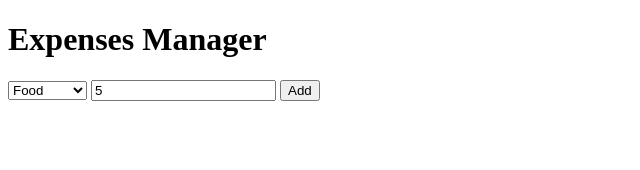
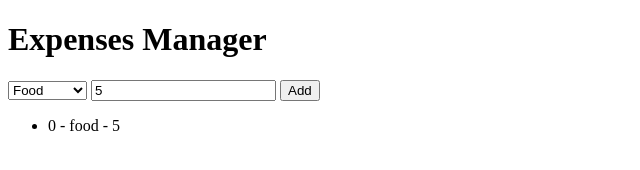
Before and after one commit to janesessive/expenses, a plain HTML site: page index.html in a window 1280 px wide. Both pictures are taken after typing "5" into the empty fields and a click on the button "Add". Shown: the full height of the page, 0-640 px from the left. Drawn offline with Linux system fonts and the light colour scheme.

Commit message:
completed version 1

```diff
--- a/index.html
+++ b/index.html
@@ -16,11 +16,10 @@
               </select>
         <input id="userinput" type="number" placeholder="enter amount">
         <button id="add">Add</button>
-        <ul>
-
-        </ul>
+        <div id="expenseList"></div>
 
         <script type="text/javascript" src="expenseStore.js"></script>
+        <script type="text/javascript" src="listBuilder.js"></script>
 
         <script type="text/javascript" src="script.js"></script>
 
--- /dev/null
+++ b/listBuilder.js
@@ -0,0 +1,20 @@
+const listBuilder = ( function(){
+    function createList(items) {
+        var ul = document.createElement("ul");
+        for (let i = 0; i< items.length; i++) {
+          const element = items[i];
+          _createListElement(ul, element);
+
+        }
+        return ul;
+     }
+
+     function _createListElement(ul, value) {
+         var li = document.createElement("li");
+         li.appendChild(document.createTextNode(value));
+         ul.appendChild(li);
+     }
+     return {
+         build: createList
+     }
+})()
--- a/script.js
+++ b/script.js
@@ -2,28 +2,44 @@
 var button = document.getElementById("add");
 var input = document.getElementById("userinput");
 var inputCateg = document.getElementById("expCategory");
-var ul = document.querySelector("ul");
+var div = document.getElementById("expenseList");
+// items are string array:
 
 
+function buildExpenseList(){
+    const items =[];
+    const array = expenseStore.get();
+    for (let index = 0; index < array.length; index++) {
+        const element = array[index];
+        items.push(element.id + " - " + element.category + " - " + element.amount);
 
-// function createListElement() {
-// 	var li = document.createElement("li");
-// 	li.appendChild(document.createTextNode(input.value + " " + inputCateg.value));
-// 	ul.appendChild(li);
-// 	input.value = "";
+    }
 
-// }
+    const ul = listBuilder.build(items);
+    return ul;
+
+}
+function showExpenseList() {
+   const ul =  buildExpenseList();
+//    console.log(ul);
+   div.innerHTML = "";
+   div.appendChild(ul);
+}
+function addRecordToStore(){
+    expenseStore.add(inputCateg.value, input.value);
+    showExpenseList();
+}
 
 function addListAfterClick() {
 	if (input.value.length > 0) {
-    expenseStore.add(inputCateg.value, input.value);
+    	addRecordToStore();
     //asdfasdfasdf
 	}
 }
 
 function addListAfterKeypress(event) {
 	if (input.value.length > 0 && event.keyCode === 13) {
-        expenseStore.add(inputCateg.value, input.value);
+ addRecordToStore()
         //asdfasdf
 	}
 }
@@ -34,32 +50,16 @@ function addListAfterKeypress(event) {
 function editExpenses(){};
 
 
-function showExpenses(records) {
-    console.log("expenses count :", records.length);
-    for (var i = 0; i < records.length; i++) {
-        let record = records[i];
-        console.log(record.category + ": " + record.amount + " - " + record.date);
-    }
+// function showExpenses(records) {
+//     console.log("expenses count :", records.length);
+//     for (var i = 0; i < records.length; i++) {
+//         let record = records[i];
+//         console.log(record.category + ": " + record.amount + " - " + record.date);
+//     }
 
-}
+// }
 
-function main(){
-    expenseStore.add("transport", 100.00);
-    expenseStore.add("cinema", 25.00);
-    expenseStore.add("food", 125.00);
 
-    console.log("before delete");
-    showExpenses(expenseStore.get());
-
-    expenseStore.delete(0);
-    console.log("after delete");
-    showExpenses(expenseStore.get());
-    console.log("after delete all")
-    expenseStore.deleteAll();
-    showExpenses(expenseStore.get());
-
-};
-main();
 button.addEventListener("click", addListAfterClick);
 
 input.addEventListener("keypress", addListAfterKeypress);
```
